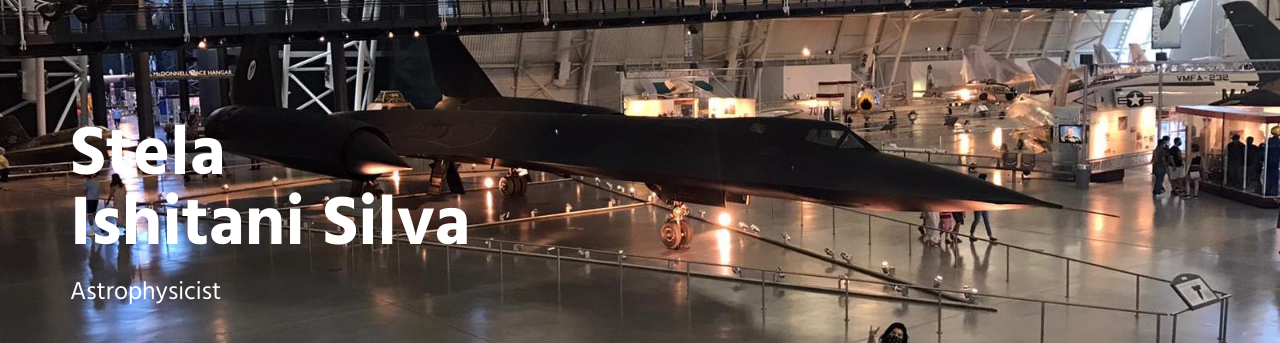
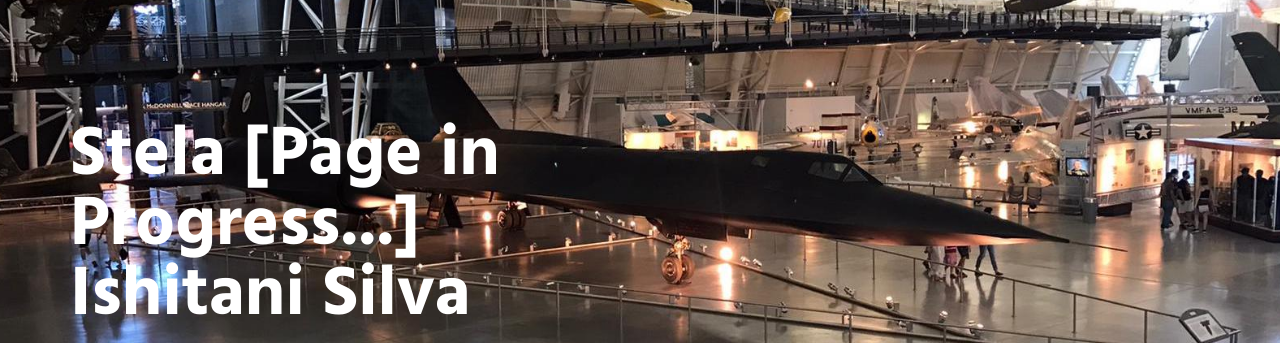
Before and after one commit to stelais/stelais.github.io, a plain HTML site: page index.html in a window 1280 px wide. Shown: the part 99-442 px from the top of the page. Drawn offline with Linux system fonts and the light colour scheme.

Commit message:
Update index.html

```diff
--- a/index.html
+++ b/index.html
@@ -87,7 +87,7 @@
                 <div class="row">
                     <div class="col-sm-6">
                         <div class="promo-block-divider">
-                            <h1 class="promo-block-title">Stela <br/> Ishitani Silva</h1>
+                            <h1 class="promo-block-title">Stela [Page in Progress...]<br/> Ishitani Silva</h1>
                             <p class="promo-block-text">Astrophysicist</p>
                         </div>
                         <ul class="list-inline">
```
